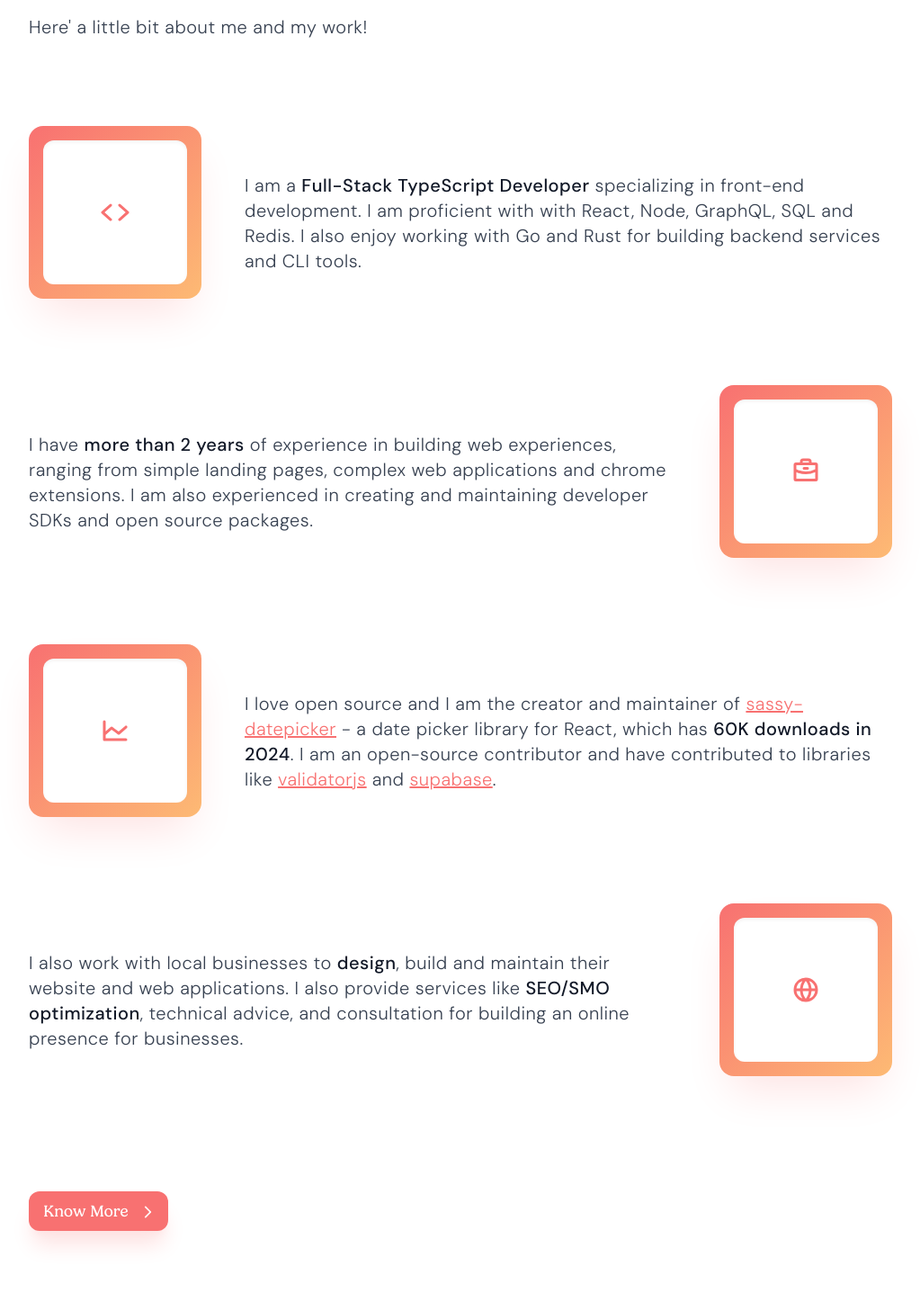
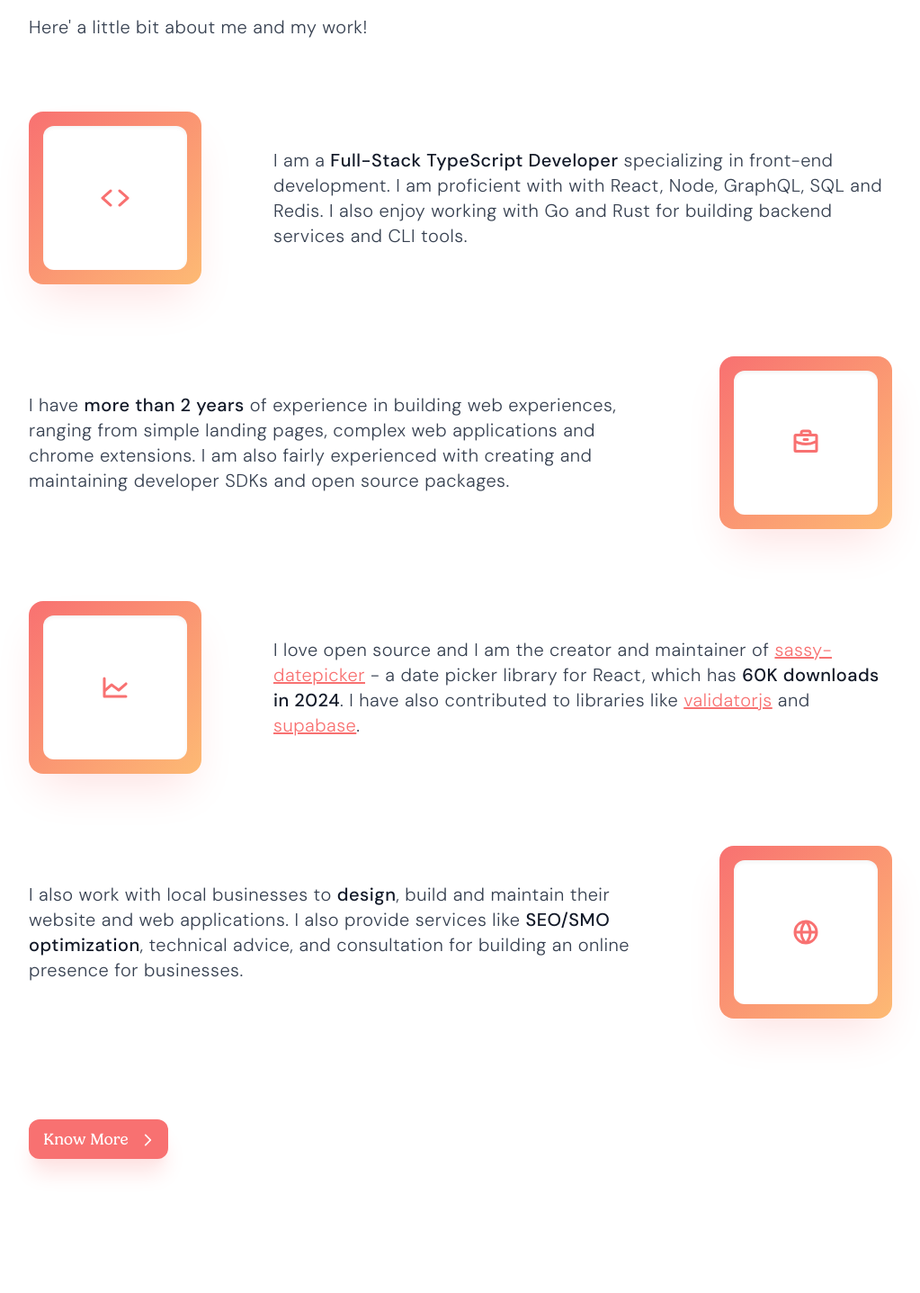
Before and after one commit to siddharthborderwala/siddharthborderwala.com, a Next.js app: page / in a window 1280 px wide. Shown: the part 800-2237 px from the top of the page at 90% size, without its empty margins (128-1151 px from the left). Built offline with nearby package versions, Linux system fonts and the light colour scheme; a web font is replaced by a local one.

Commit message:
improvements

```diff
--- a/src/app/page.tsx
+++ b/src/app/page.tsx
@@ -79,18 +79,18 @@ export default function Home() {
         </FadeInSection>
       </header>
       <main className="w-constraint pb-20">
-        <section id="about" className="my-12 py-12 space-y-16 sm:space-y-24">
-          <FadeInSection className="!mb-24">
+        <section id="about" className="my-12 py-12 space-y-12 sm:space-y-20">
+          <FadeInSection>
             <h3 className="text-3xl sm:text-4xl font-medium">About Me</h3>
             <Text>Here&apos; a little bit about me and my work!</Text>
           </FadeInSection>
-          <FadeInSection className="flex flex-col sm:flex-row gap-8 sm:gap-12 items-center">
+          <FadeInSection className="flex flex-col sm:flex-row gap-8 sm:gap-20 items-center">
             <div className="w-48 h-48 flex-shrink-0 bg-gradient-to-br from-red-400 to-orange-300 rounded-2xl p-4 shadow-2xl shadow-red-100">
               <div className="w-full h-full flex items-center justify-center bg-white rounded-xl shadow-inner">
                 <CodeSimple size={32} weight="bold" className="text-red-400" />
               </div>
             </div>
-            <Text>
+            <Text className="!m-0">
               I am a{' '}
               <span className="emphasis">Full-Stack TypeScript Developer</span>{' '}
               specializing in front-end development. I am proficient with with
@@ -98,13 +98,13 @@ export default function Home() {
               and Rust for building backend services and CLI tools.
             </Text>
           </FadeInSection>
-          <FadeInSection className="flex flex-col-reverse sm:flex-row gap-8 sm:gap-12 items-center">
-            <Text>
+          <FadeInSection className="flex flex-col-reverse sm:flex-row gap-8 sm:gap-20 items-center">
+            <Text className="!m-0">
               I have <span className="emphasis">more than 2 years</span> of
               experience in building web experiences, ranging from simple
               landing pages, complex web applications and chrome extensions. I
-              am also experienced in creating and maintaining developer SDKs and
-              open source packages.
+              am also fairly experienced with creating and maintaining developer
+              SDKs and open source packages.
             </Text>
             <div className="w-48 h-48 flex-shrink-0 bg-gradient-to-br from-red-400 to-orange-300 rounded-2xl p-4 shadow-2xl shadow-red-100">
               <div className="w-full h-full flex items-center justify-center bg-white rounded-xl shadow-inner">
@@ -112,20 +112,20 @@ export default function Home() {
               </div>
             </div>
           </FadeInSection>
-          <FadeInSection className="flex flex-col sm:flex-row gap-8 sm:gap-12 items-center">
+          <FadeInSection className="flex flex-col sm:flex-row gap-8 sm:gap-20 items-center">
             <div className="w-48 h-48 flex-shrink-0 bg-gradient-to-br from-red-400 to-orange-300 rounded-2xl p-4 shadow-2xl shadow-red-100">
               <div className="w-full h-full flex items-center justify-center bg-white rounded-xl shadow-inner">
                 <ChartLine size={32} weight="bold" className="text-red-400" />
               </div>
             </div>
-            <Text>
+            <Text className="!m-0">
               I love open source and I am the creator and maintainer of{' '}
               <ExternalLink href="https://github.com/sassy-labs/datepicker">
                 sassy-datepicker
               </ExternalLink>{' '}
               - a date picker library for React, which has{' '}
-              <span className="emphasis">60K downloads in 2024</span>. I am an
-              open-source contributor and have contributed to libraries like{' '}
+              <span className="emphasis">60K downloads in 2024</span>. I have
+              also contributed to libraries like{' '}
               <ExternalLink href="https://github.com/validatorjs/validator.js">
                 validatorjs
               </ExternalLink>{' '}
@@ -136,8 +136,8 @@ export default function Home() {
               .
             </Text>
           </FadeInSection>
-          <FadeInSection className="flex flex-col-reverse sm:flex-row gap-8 sm:gap-12 items-center">
-            <Text>
+          <FadeInSection className="flex flex-col-reverse sm:flex-row gap-8 sm:gap-20 items-center">
+            <Text className="!m-0">
               I also work with local businesses to{' '}
               <span className="emphasis">design</span>, build and maintain their
               website and web applications. I also provide services like{' '}
```
